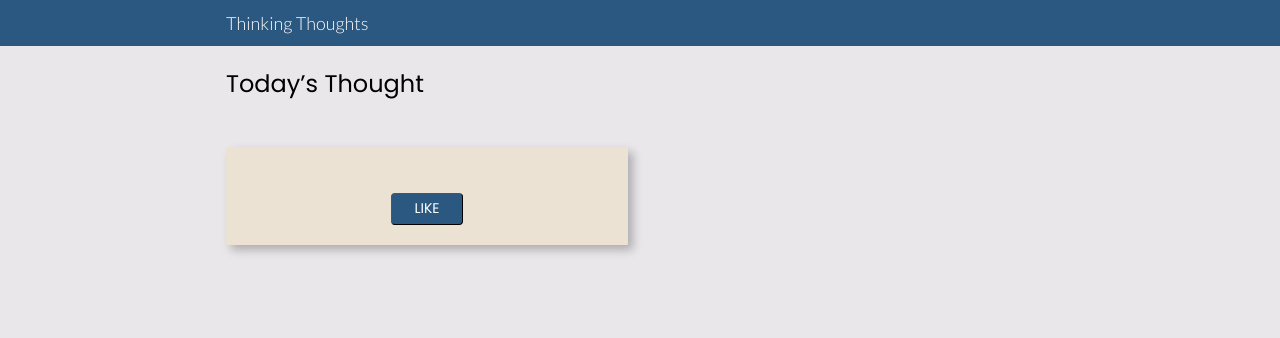
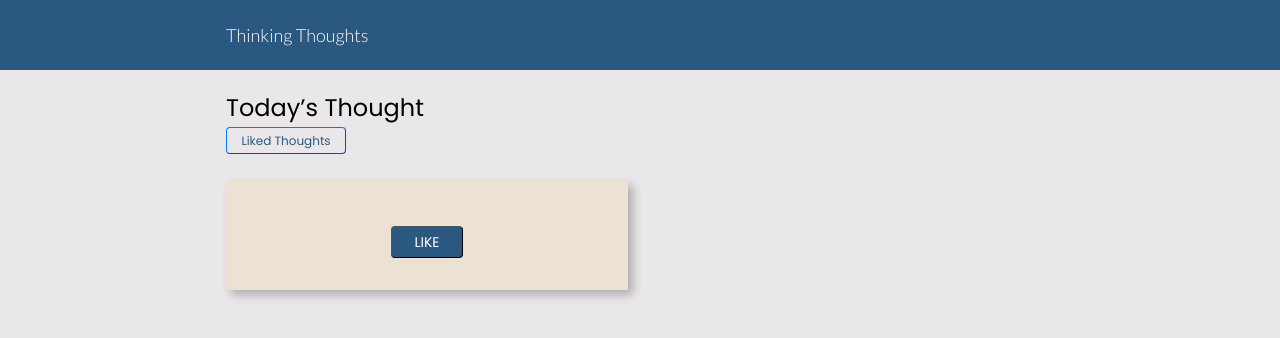
Before and after one commit to d-tak/ajax-project, a website: page index.html in a window 1280 px wide. Both pictures are taken after a click on the button "LIKE". Drawn offline with Linux system fonts and the light colour scheme; no server answers.

Commit message:
issue-3-users-can-view-liked first pass

```diff
--- a/css/styles.css
+++ b/css/styles.css
@@ -9,16 +9,36 @@ body {
   color: white;
 }
 
+.tabs {
+  display: inline-block;
+  padding: 1.5rem 0;
+}
+
 h1 {
   font-family: Lato, sans-serif;
   font-weight: 300;
   font-size: 18px;
 }
 
+a:link {
+  font-family: Lato, sans-serif;
+  font-weight: 300;
+  font-size: 18px;
+  line-height: 22px;
+  color: white;
+  text-decoration: none;
+  padding-top: 15rem;
+}
+
+a:visited {
+  color: white;
+}
+
 h2 {
   font-family: Poppins, sans-serif;
   font-weight: 400;
   font-size: 24px;
+  margin-bottom: 2px;
 }
 
 .column-half > img {
@@ -42,6 +62,8 @@ label {
   border-radius: 0.1rem;
   background-color: rgba(240, 186, 51, 0.12);
   box-shadow: 5px 5px 10px rgba(0, 0, 0, 0.25);
+  padding-bottom: 0.75rem;
+  margin-bottom: 1.5rem;
 }
 
 ul {
@@ -69,3 +91,20 @@ li {
   font-size: 14px;
   margin-bottom: 1.25rem;
 }
+
+.nav-liked-thoughts {
+  border-color: #007bff;
+  background-color: #e9e7e9;
+  color: #2b5881;
+  width: 120px;
+  height: 27px;
+  border-radius: 4px;
+  border-width: 1.25px;
+  font-family: Poppins, sans-serif;
+  font-weight: 400;
+  font-size: 12px;
+}
+
+.content {
+  text-align: center;
+}
--- a/index.html
+++ b/index.html
@@ -28,25 +28,33 @@
     <div class="container">
       <div class="row">
         <div class="column-full">
-          <h1 class="tabs"> Thinking Thoughts </h1>
+          <nav class="tabs"><a href="#" data-link="entries"> Thinking Thoughts </a></nav>
+          <!-- <h1 class="tabs"> Thinking Thoughts </h1> -->
         </div>
       </div>
     </div>
   </header>
   <main>
     <div class="container">
-      <form id="form-input">
-        <div data-view="entry-form" class="viewliked">
-        <div data-view="new-entry" class="viewentry">
+      <div>
+        <div data-view="entries" class="viewliked">
           <div class="row">
             <div class="column-full">
               <h2>Today&#8217;s Thought</h2>
             </div>
           </div>
           <div class="row">
+            <div class="column-full">
+              <label for="liked"></label>
+              <button class="nav-liked-thoughts" type="submit">Liked Thoughts</button>
+
+            </div>
+          </div>
+          <div class="content">
+            <div class="row">
               <div class="column-half">
                 <div class="card">
-                <ul id="quote">
+                  <ul class="quote">
 
                   </ul>
                   <div class="row">
@@ -58,8 +66,10 @@
                 </div>
               </div>
             </div>
-
-
+          </div>
+        </div>
+      </div>
+    </div>
   </main>
   <script src="js/data.js"></script>
   <script src="js/main.js"></script>
--- a/js/data.js
+++ b/js/data.js
@@ -1 +1,25 @@
 /* exported data */
+var data = {
+  view: 'savedQuote',
+  entries: [],
+  editing: null,
+  nextEntryId: 1
+};
+
+var previousEntryJSON = localStorage.getItem('ajax-local-storage');
+if (previousEntryJSON !== null) {
+  data = JSON.parse(previousEntryJSON);
+}
+
+window.addEventListener('beforeunload', likedThought);
+
+function likedThought(event) {
+  var stringifyQuoteJSON = JSON.stringify(data);
+  localStorage.setItem('ajax-local-storage', stringifyQuoteJSON);
+}
+
+// window.addEventListener('beforeunload', saveJournal);
+// function saveJournal(event) {
+//   var stringifyJournalJSON = JSON.stringify(data);
+//   localStorage.setItem('ajax-local-storage', stringifyJournalJSON);
+// }
--- a/js/main.js
+++ b/js/main.js
@@ -1,5 +1,6 @@
-var $quote = document.querySelector('#quote');
+var $quote = document.querySelector('.quote');
 var ul = document.querySelector('ul');
+var $button = document.querySelector('.button');
 
 function getData() {
   var xhr = new XMLHttpRequest();
@@ -21,23 +22,91 @@ function getData() {
 }
 getData();
 
-var likedThought = document.querySelector('#form-input');
 var text;
 var authorName;
 
-function handleClick(event) {
+function handleLike(event) {
   event.preventDefault();
 
   var savedQuote = {
     quote: text,
-    author: authorName
+    author: authorName,
+    entryId: data.nextEntryId
   };
 
   data.nextEntryId++;
-  likedThought.reset();
-  data.entries.unshift(likedThought);
-  ul.prepend(savedQuote);
+  // likedThought.reset();
+  data.entries.unshift(savedQuote);
+  renderLiked(savedQuote);
+  viewSwap(savedQuote);
+}
+
+if ($button != null) {
+  $button.addEventListener('click', handleLike);
+}
+
+function renderLiked(entry) {
+  var card = document.createElement('li');
+  // card.className('card');
+  card.setAttribute('class', 'card');
+
+  var text = document.createElement('li');
+  text.textContent = entry.text;
+
+  var person = document.createElement('li');
+  person.textContent = entry.person;
+
+  ul.appendChild(card);
+  ul.appendChild(text);
+  ul.appendChild(person);
 
 }
 
-likedThought.addEventListener('click', handleClick);
+var navLiked = document.querySelector('.nav-liked-thoughts');
+navLiked.addEventListener('click', viewSwap);
+
+function viewSwap(savedQuote) {
+  var parent = document.querySelector('.content');
+  parent.innerHTML = '';
+
+  var entries;
+  if ('quote' in savedQuote) {
+    entries = [savedQuote];
+  } else {
+    entries = data.entries;
+  }
+
+  for (var k = 0; k < entries.length; k++) {
+    if (entries[k] !== null) {
+      if (k % 2 === 0) {
+        var row = document.createElement('div');
+        row.setAttribute('class', 'row');
+        parent.append(row);
+      }
+      var columnHalf = document.createElement('div');
+      columnHalf.setAttribute('class', 'column-half');
+      row.append(columnHalf);
+      var card = document.createElement('div');
+      card.setAttribute('class', 'card');
+      columnHalf.append(card);
+      var quoteList = document.createElement('ul');
+      quoteList.setAttribute('class', 'quote');
+      card.append(quoteList);
+      var quote = document.createElement('li');
+      quoteList.append(quote);
+      var author = document.createElement('li');
+      quoteList.append(author);
+
+      quote.textContent = entries[k].quote;
+      author.textContent = entries[k].author;
+
+      if ('quote' in savedQuote) {
+        var newButton = document.createElement('button');
+        newButton.setAttribute('class', 'button');
+        newButton.setAttribute('type', 'submit');
+        newButton.textContent = 'LIKE';
+        card.append(newButton);
+      }
+    }
+  }
+}
```
Lines whose indentation alone changed are shown as unchanged.
